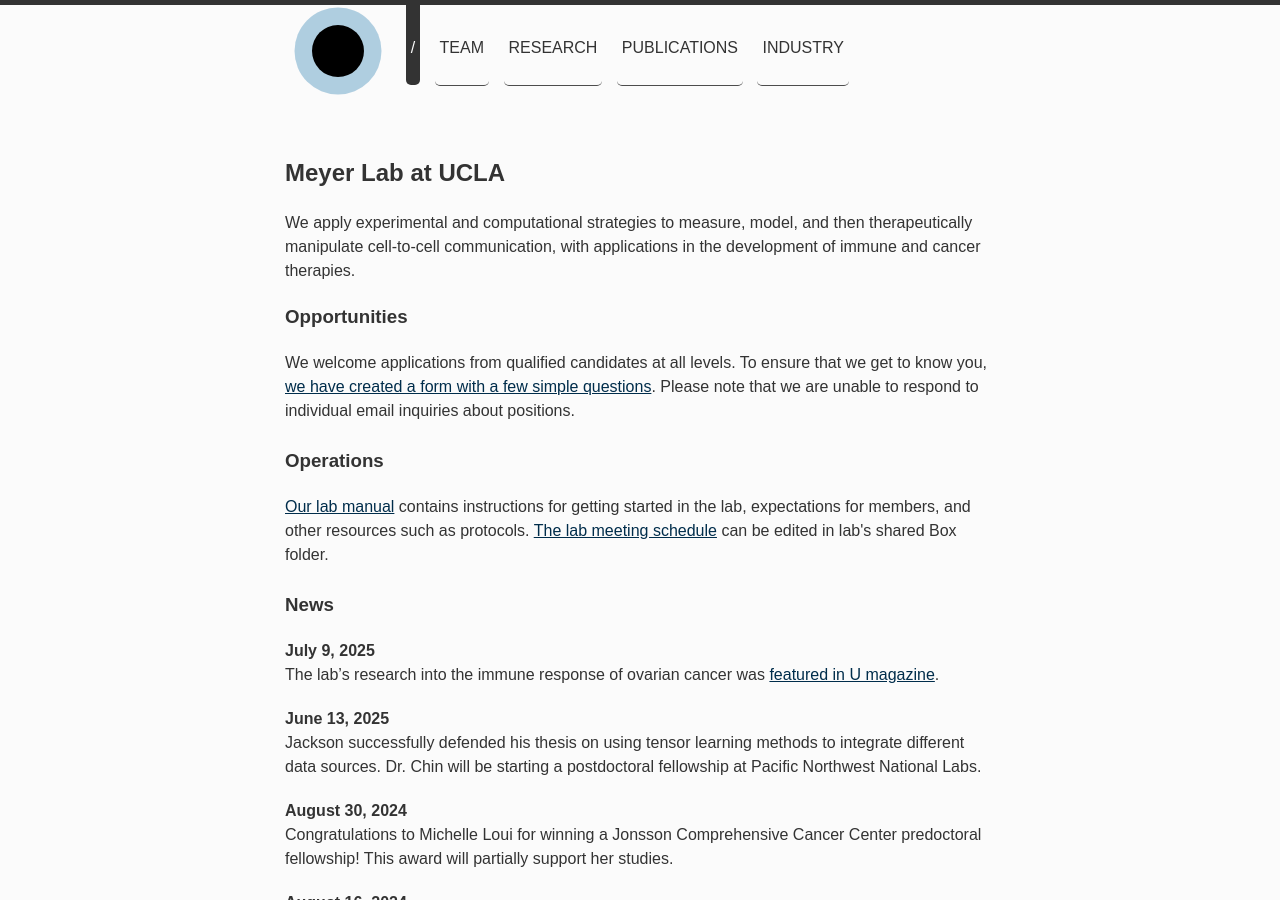
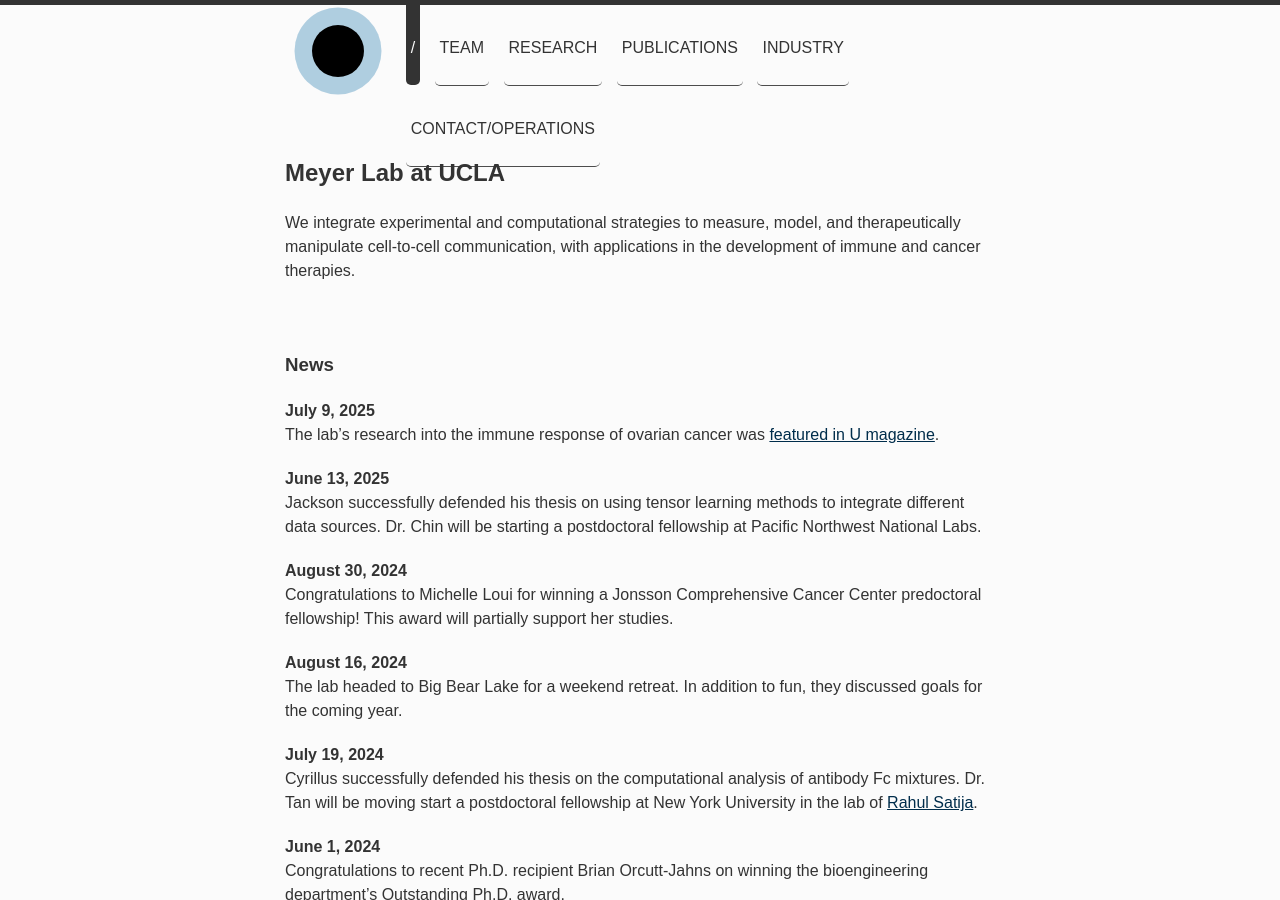
Before and after one commit to meyer-lab/asmlab.org, a Jekyll site: the page built from index.html, in a window 1280 px wide and 900 px high. Built offline with Jekyll 4.4.1, drawn with Linux system fonts in a browser that asks for light colours; some web fonts are replaced; some of the changed text lies outside the part shown.

Commit message:
Initial pass

```diff
--- a/_data/links.yml
+++ b/_data/links.yml
@@ -12,3 +12,6 @@
 
 - url: /research/industry.html
   title: Industry
+
+- url: /contact
+  title: Contact/Operations
--- a/index.html
+++ b/index.html
@@ -5,18 +5,11 @@ title: /
 
 <h2>Meyer Lab at UCLA</h2>
 
-<p>We apply experimental and computational strategies to measure, model, and then therapeutically manipulate cell-to-cell communication, with applications in the development of immune and cancer therapies.</p>
-
-<h3>Opportunities</h3>
-
-We welcome applications from qualified candidates at all levels. To ensure that we get to know you, <a href="https://forms.gle/JLt7gtaPHywepNvD8">we have created a form with a few simple questions</a>. Please note that we are unable to respond to individual email inquiries about positions.
-
-<br />
-<br />
-
-<h3>Operations</h3>
-
-<a href="https://docs.google.com/document/d/15Mbt8XmpchBY0foGIMyLk0-I3OKYF1tK7XOmuWQhk3o/edit?usp=sharing">Our lab manual</a> contains instructions for getting started in the lab, expectations for members, and other resources such as protocols. <a href="https://ucla.box.com/s/fhtn0311b1qmw0l73qz3ccbaacq22cqj">The lab meeting schedule</a> can be edited in lab's shared Box folder.
+<p>
+    We integrate experimental and computational strategies to measure, model,
+    and therapeutically manipulate cell-to-cell communication, with applications
+    in the development of immune and cancer therapies.
+</p>
 
 <br />
 <br />
@@ -25,35 +18,18 @@ We welcome applications from qualified candidates at all levels. To ensure that
 
 {% for post in site.categories.news limit:13 %}
 
-  <article class="row gutters">
-  <b><time datetime="{{post.date | date: '%Y-%m-%d'}}">{{post.date | date: "%B %-d, %Y" }}</time></b>
+<article class="row gutters">
+    <b
+        ><time datetime="{{post.date | date: '%Y-%m-%d'}}"
+            >{{post.date | date: "%B %-d, %Y" }}</time
+        ></b
+    >
     {{ post.content }}
-  </article>
+</article>
 
 {% endfor %}
 
-<br/>
-
-
-<h3>Contact</h3>
-
-<div class="col span_5 left">
-<h4>Packages/Lab:</h4>
-Meyer Lab<br/>
-410 Westwood Plaza Room #5031<br/>
-Box 159910<br/>
-Los Angeles, CA 90095-1599
-</div>
-
-<div class="col span_5 left">
-<h4>Mail/Office:</h4>
-Aaron Meyer<br/>
-410 Westwood Plaza Room #4121G<br/>
-Box 159910<br/>
-Los Angeles, CA 90095-1599<br/>
-Phone: (310) 794-4821
-    </div>
-
+<br />
 
 <div class="clr"></div>
 
```
Also changed, not shown: _bibliography/pubs.bib (+6 -6 lines), contact/index.html (added, +59 -0 lines), research/index.md (+7 -28 lines), research/tensors.md (+2 -0 lines), Gemfile.lock.
